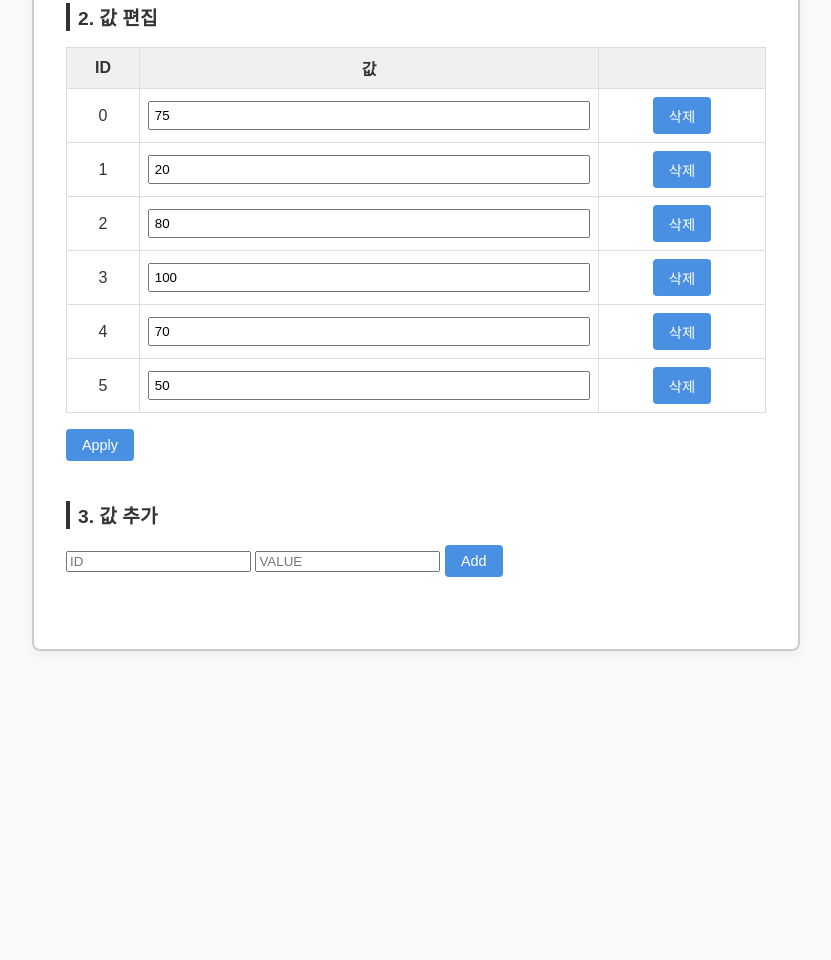
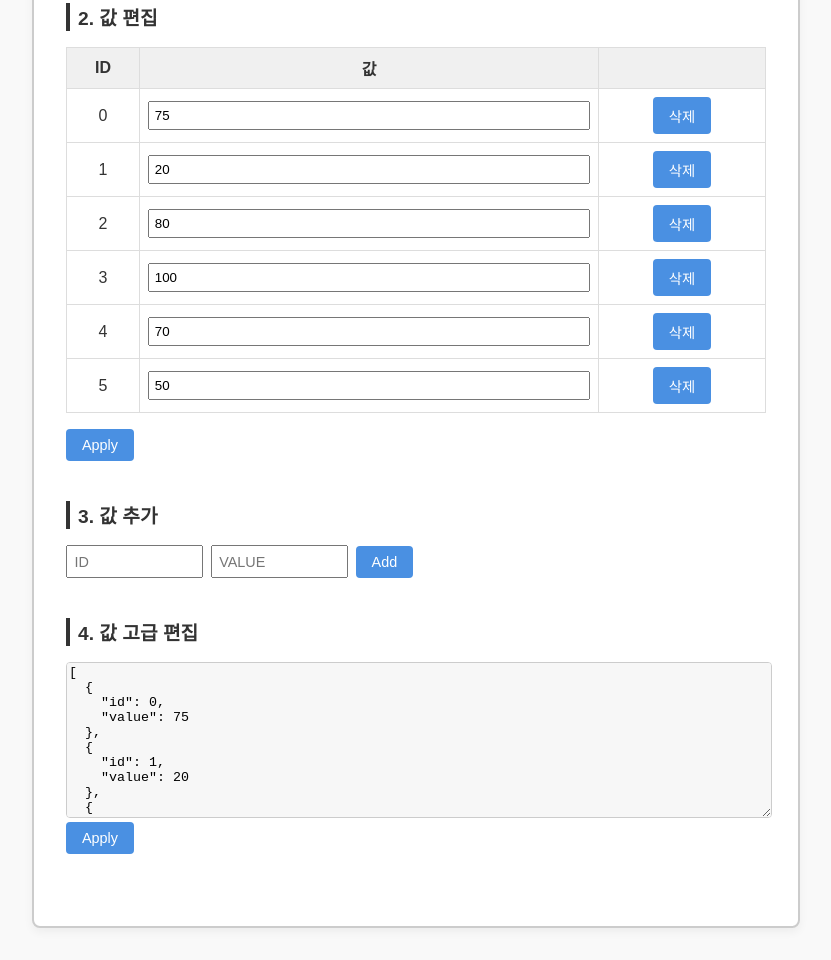
Before and after one commit to seroak/IMfine, a plain HTML site: page index.html in a window 1280 px wide. Shown: the part 522-1482 px from the top of the page, without its empty margins (224-1055 px from the left). Before the commit the page ends 1205 px from the top, so only its background shows below. Drawn offline with Linux system fonts and the light colour scheme.

Commit message:
[#7]고급값 편집

```diff
--- a/index.css
+++ b/index.css
@@ -79,3 +79,25 @@ button {
 button:hover {
   background-color: #357ab8;
 }
+#addForm {
+  display: flex;
+  gap: 0.5rem;
+  align-items: center;
+  flex-wrap: wrap;
+}
+
+#addForm input {
+  padding: 0.4rem;
+  font-size: 0.9rem;
+  width: 120px;
+}
+
+#jsonEditor {
+  width: 100%;
+  font-family: monospace;
+
+  border: 1px solid #ccc;
+  border-radius: 4px;
+  background-color: #f7f7f7;
+  resize: vertical;
+}
--- a/index.html
+++ b/index.html
@@ -36,6 +36,12 @@
           <button type="submit">Add</button>
         </form>
       </section>
+      <section>
+        <h3>4. 값 고급 편집</h3>
+        <textarea id="jsonEditor" rows="10" cols="50"></textarea>
+        <br />
+        <button id="apply-json">Apply</button>
+      </section>
     </div>
 
     <script src="main.js" defer></script>
--- a/main.js
+++ b/main.js
@@ -101,8 +101,23 @@ document.getElementById("addForm").addEventListener("submit", (e) => {
     alert("ID는 0 이상, 값은 0 이상이어야 합니다.");
   }
 });
+document.getElementById("apply-json").addEventListener("click", () => {
+  try {
+    const newData = JSON.parse(document.getElementById("jsonEditor").value);
+    if (Array.isArray(newData) && newData.every((d) => d.id && typeof d.value === "number")) {
+      data = newData;
+      updateAll();
+    } else {
+      alert("유효한 JSON 형식이 아닙니다.");
+    }
+  } catch (e) {
+    alert("JSON 파싱 오류입니다.");
+  }
+});
 function updateAll() {
   renderCanvasChart();
   renderTable();
+  document.getElementById("jsonEditor").value = JSON.stringify(data, null, 2);
 }
+
 updateAll();
```
Also changed, not shown: 1 other file.
